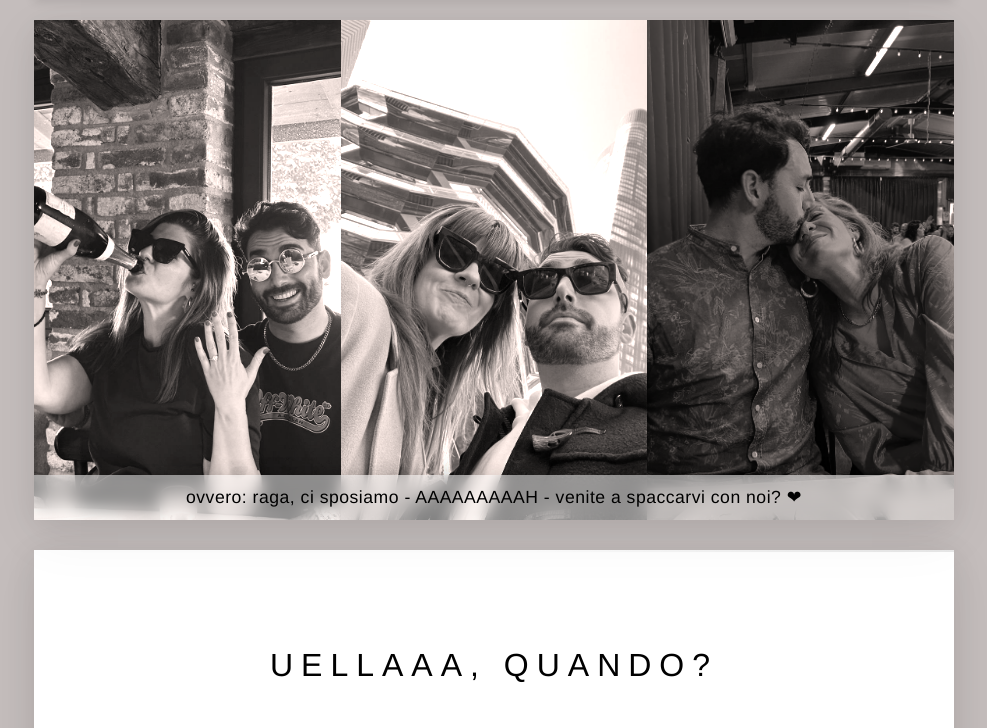
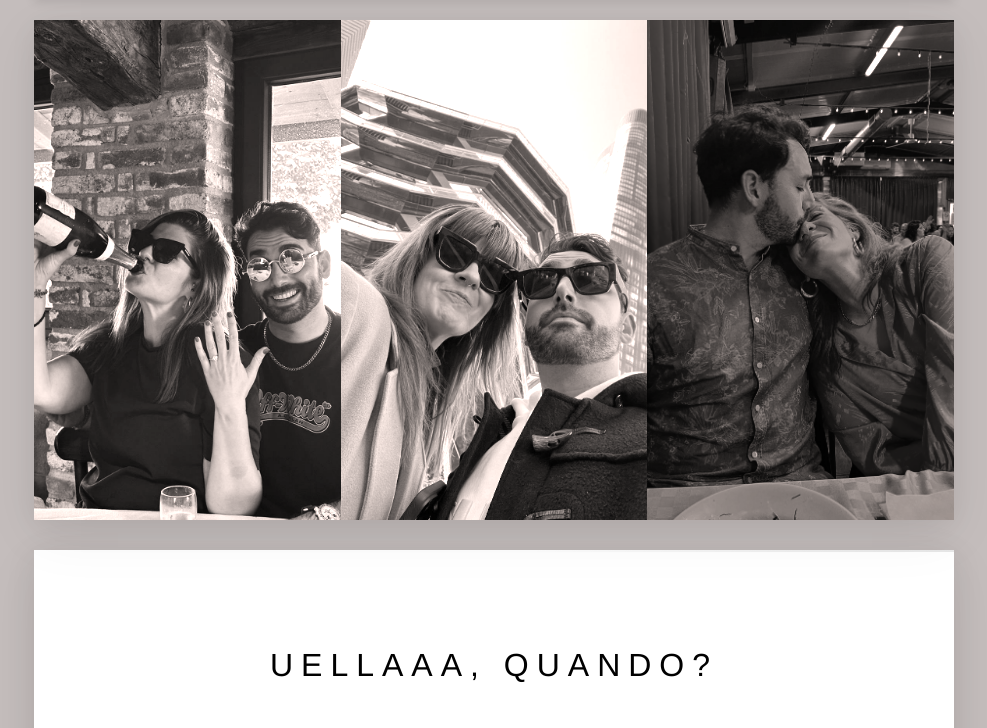
Before and after one commit to aryste/aryematteo, a plain HTML site: page index.html in a window 1280 px wide. Shown: the part 70-798 px from the top of the page, without its empty margins (146-1133 px from the left). Drawn offline with Linux system fonts and the light colour scheme.

Commit message:
Remove header overlay with invitation text
Removed the header overlay section containing the invitation text.

```diff
--- a/index.html
+++ b/index.html
@@ -59,9 +59,6 @@
                 <span class="dot" onclick="currentSlide(2)"></span>
                 <span class="dot" onclick="currentSlide(3)"></span>
             </div>
-        </div>
-        <div class="header-overlay">
-            <p class="header-text">ovvero: raga, ci sposiamo - AAAAAAAAAH - venite a spaccarvi con noi? ❤</p>
         </div>
     </header>
 
```
